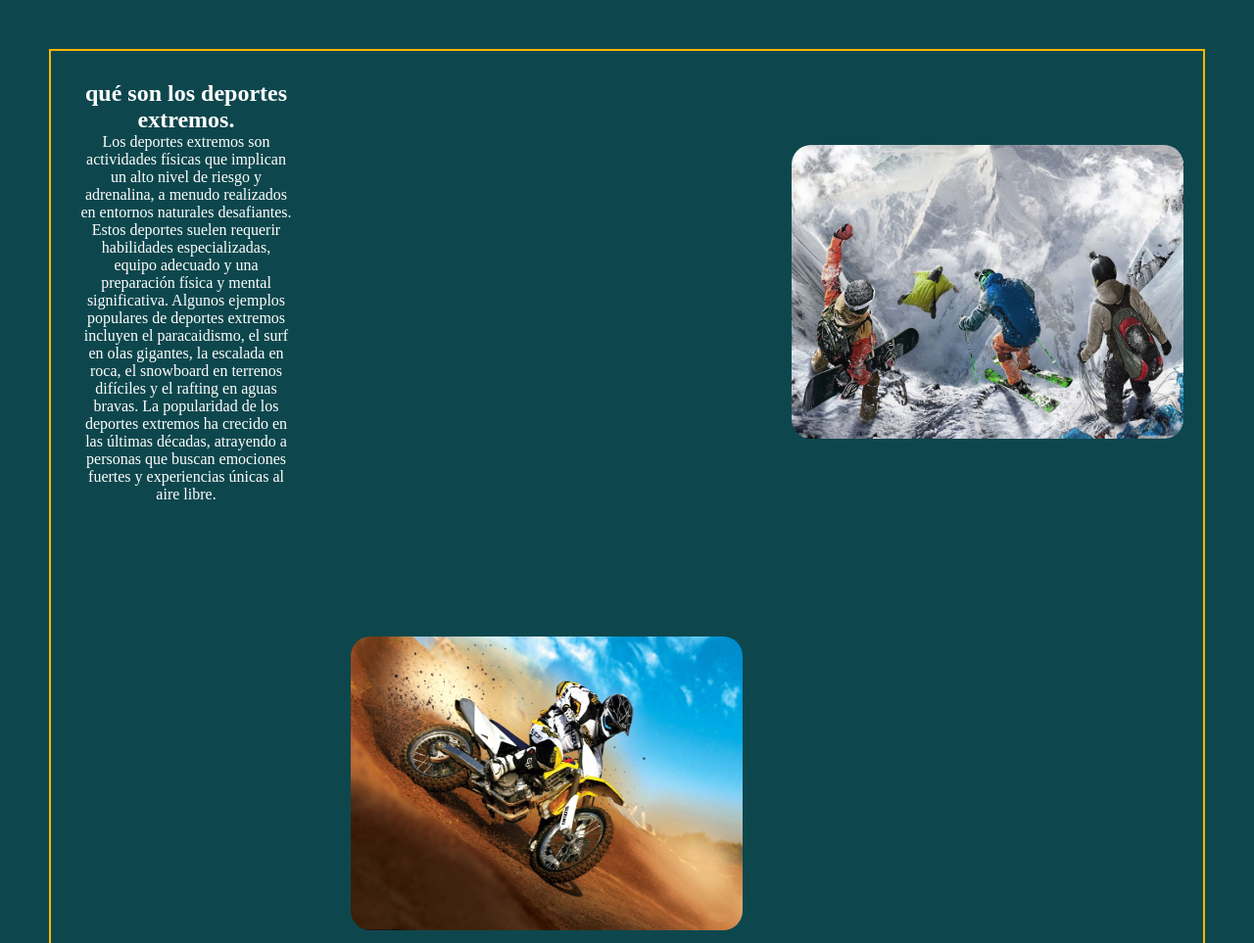
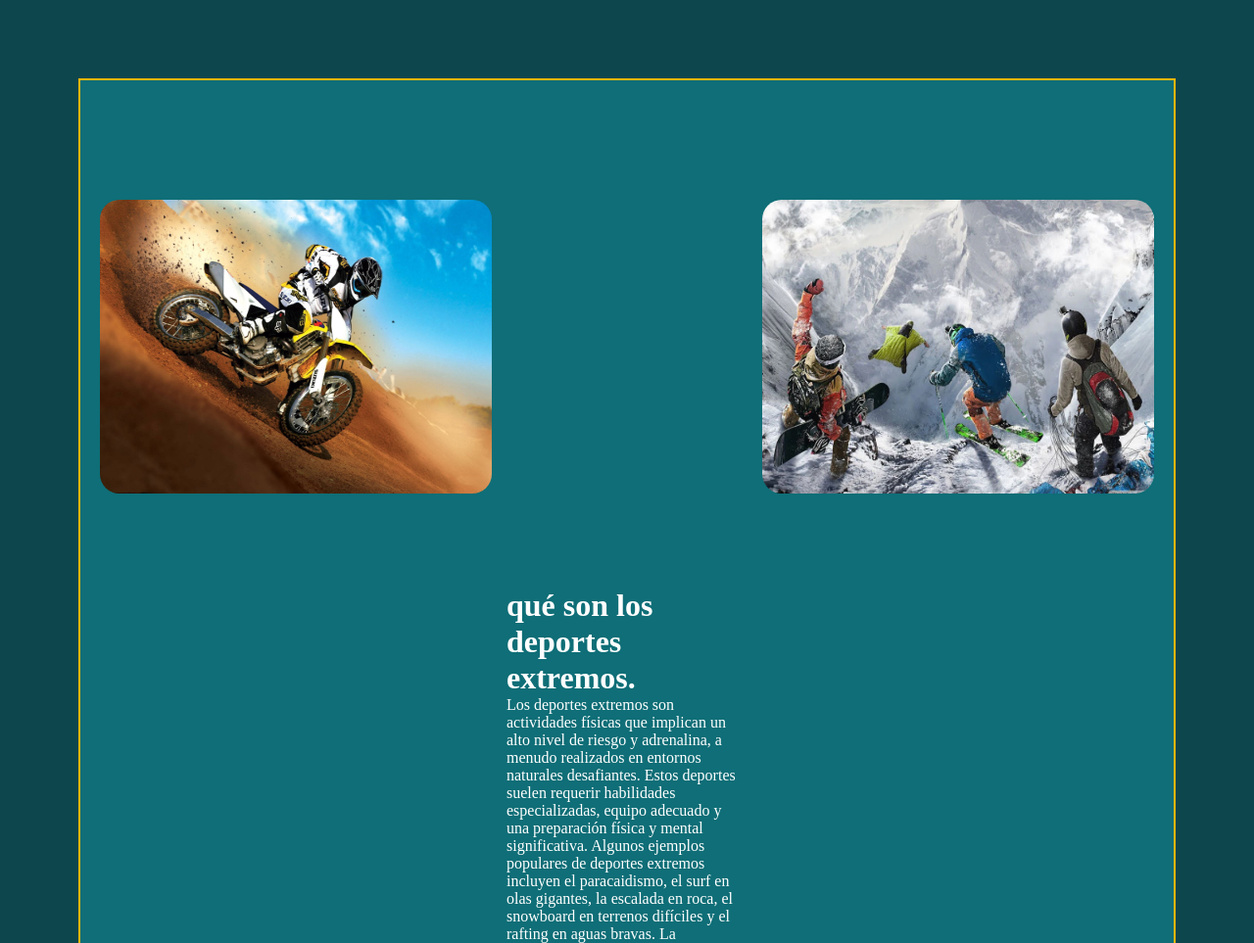
Before and after one commit to echandia27/HTLM_CSS_excercises, a plain HTML site: page Ejercicios_html-css/aventura.html in a window 1280 px wide. Shown: the part 812-1775 px from the top of the page at 98% size. Drawn offline with Linux system fonts and the light colour scheme.

Commit message:
modificaciones

```diff
--- a/Ejercicios_html-css/stylextremo.css
+++ b/Ejercicios_html-css/stylextremo.css
@@ -67,19 +67,22 @@ header nav a:hover {
     grid-template-columns: repeat(3, 1fr);
     grid-template-rows: repeat(3, 1fr);
     gap: 10px;
-    margin: 50px;
+    margin: 80px;
     border: 2px solid rgb(248, 182, 0);
-
-
+    background-color:rgb(15, 110, 119);
+    padding: 40px 20px; /*le da margen*/
 
 }
 
 .seccion1 nav {
-    grid-column: 1/ 2;
-    grid-row: 1/ 2;
-    padding: 30px;
+
+    grid-column: 2/ 3;
+    grid-row: 2/ 3;
+    padding: 5px;
     color: white;
-    text-align: center;
+    display: grid;
+    place-items: center;
+
 }
 
 .seccion1 .imagen1 {
@@ -91,19 +94,24 @@ header nav a:hover {
     grid-row: 3/ 4;
 }
 .seccion1 .imagen3 {
-    grid-column: 2/ 3;
-    grid-row: 2/ 3;
+    grid-column: 1/ 2;
+    grid-row: 1/ 2;
+
 }
 
 .seccion1 img {
 
     width: 400px;
     height: 300px;
-    margin: 20px;
+    margin: 0 auto;
     border-radius: 20px;
+}
 
-    align-items: center;
+.seccion1 h2 {
+    font-size: 2rem;
+
 }
+
 body {
     background-color:  rgb(13, 71, 77);
 }
```
Also changed, not shown: index.html (renamed from Ejercicios_html-css/index.html, +2 -2 lines).
